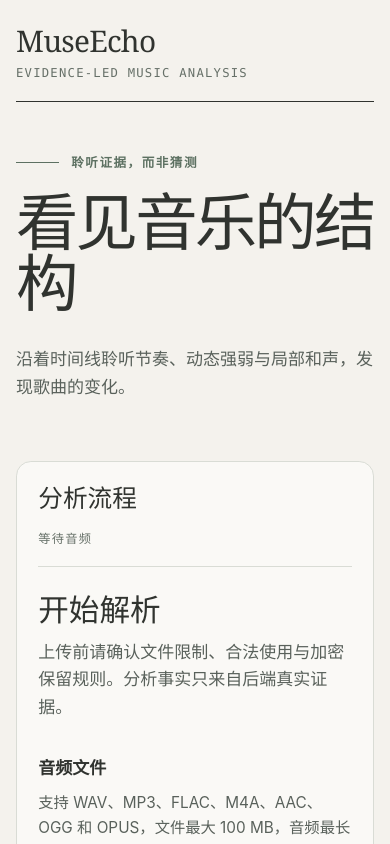
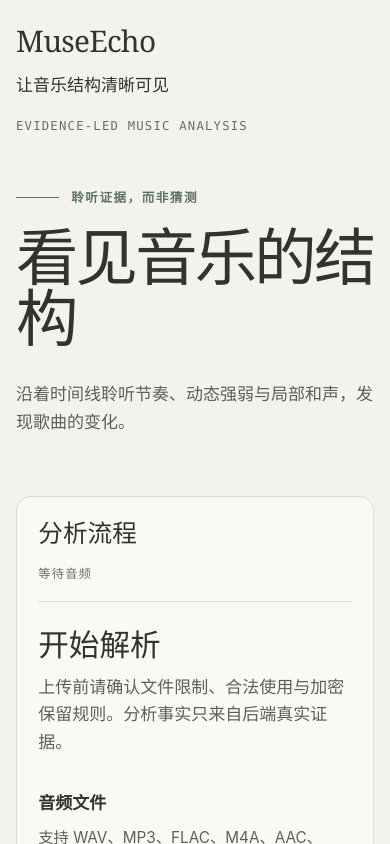
Before and after one commit to Zzz148080/MuseEcho, a React (Vite) app in the folder frontend/: page / in a window 390 px wide. Shown: the top 844 px of the page. Built offline with nearby package versions, Linux system fonts and the light colour scheme.

Commit message:
feat: add responsive analysis app header

```diff
--- /dev/null
+++ b/frontend/src/components/AppHeader.tsx
@@ -0,0 +1,24 @@
+import { Button } from './Button'
+
+export interface AppHeaderProps {
+  analysisActive: boolean
+  onStartAnother: () => void
+}
+
+export function AppHeader({ analysisActive, onStartAnother }: AppHeaderProps) {
+  return (
+    <header className="app-header">
+      <div className="app-header__brand">
+        <p className="brand">MuseEcho</p>
+        <p className="app-header__tagline">让音乐结构清晰可见</p>
+      </div>
+      {analysisActive ? (
+        <Button className="app-header__action" onClick={onStartAnother} variant="secondary">
+          新的分析
+        </Button>
+      ) : (
+        <p className="edition-mark">Evidence-led music analysis</p>
+      )}
+    </header>
+  )
+}
--- a/frontend/src/pages/AnalysisPage.tsx
+++ b/frontend/src/pages/AnalysisPage.tsx
@@ -1,6 +1,7 @@
 import { useState } from 'react'
 import { analysisIdPattern, type UploadTransport } from '../api/client'
 import type { UploadAccepted } from '../api/types'
+import { AppHeader } from '../components/AppHeader'
 import { Button } from '../components/Button'
 import { Panel } from '../components/Panel'
 import { AnalysisProgress } from '../features/jobs/AnalysisProgress'
@@ -51,19 +52,14 @@ export function AnalysisPage({
 
   return (
     <div className="app-shell">
-      <header className="masthead">
-        <p className="brand">MuseEcho</p>
-        <p className="edition-mark">Evidence-led music analysis</p>
-      </header>
+      <AppHeader analysisActive={Boolean(analysisId)} onStartAnother={startAnother} />
 
       <main
         aria-label="MuseEcho 音乐解析工作区"
         className={`analysis-workspace${analysisId ? ' analysis-workspace--active' : ''}`}
       >
-        <section
-          aria-labelledby="workspace-title"
-          className={`workspace-intro${analysisId ? ' workspace-intro--compact' : ''}`}
-        >
+        {analysisId ? null : (
+          <section aria-labelledby="workspace-title" className="workspace-intro">
             <div>
               <p className="eyebrow">聆听证据，而非猜测</p>
               <h1 className="display-title" id="workspace-title">
@@ -74,6 +70,7 @@ export function AnalysisPage({
               沿着时间线聆听节奏、动态强弱与局部和声，发现歌曲的变化。
             </p>
           </section>
+        )}
 
         <Panel
           className={`workflow-panel${analysisId ? ' workflow-panel--active' : ''}`}
@@ -89,9 +86,6 @@ export function AnalysisPage({
                 onDeleted={finishDeletion}
                 removeAnalysis={removeAnalysis}
               />
-              <Button onClick={startAnother} variant="secondary">
-                分析其他音频
-              </Button>
             </div>
           ) : deleted ? (
             <div className="deleted-analysis" role="status">
```
Also changed, not shown: 2 other files (tests, documents, lock files or other folders). Lines whose indentation alone changed are shown as unchanged.
